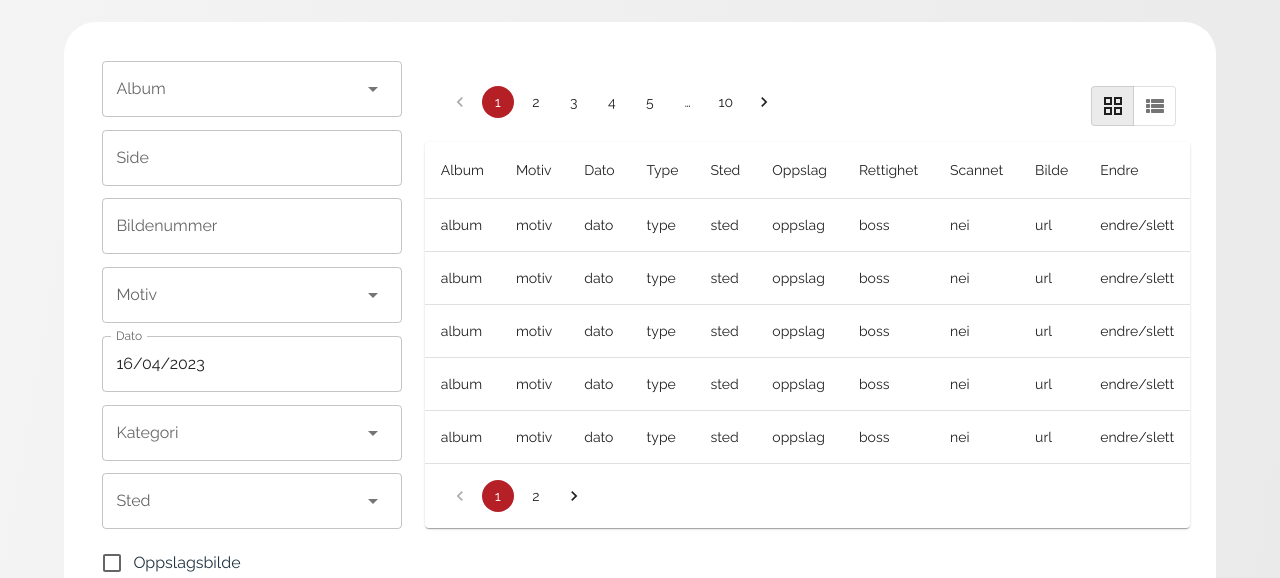
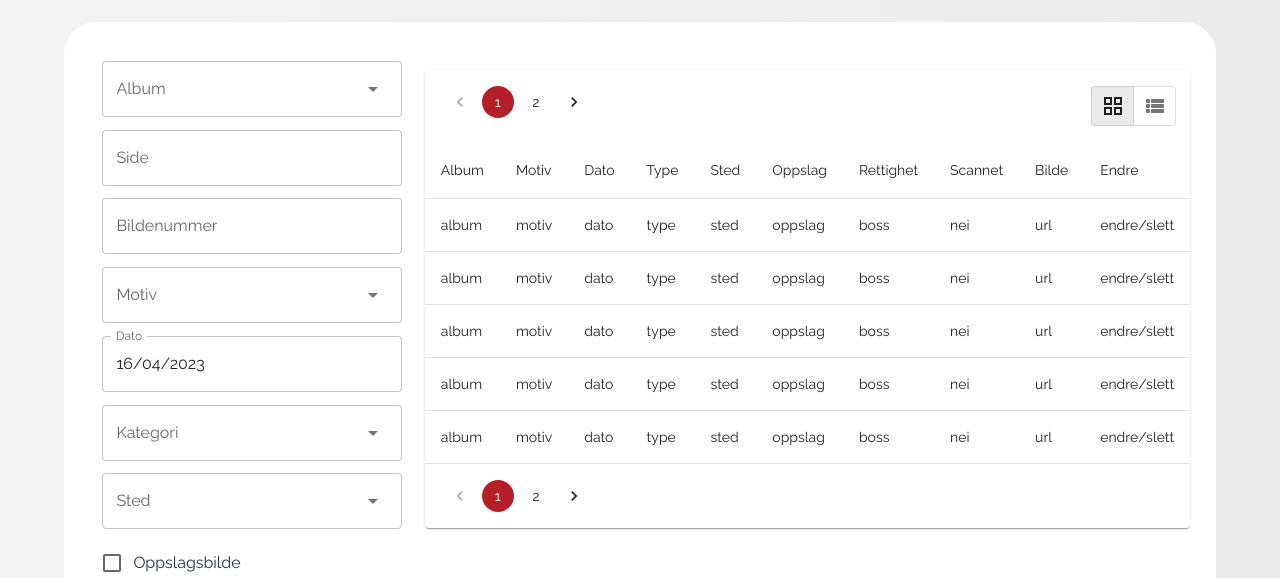
Before and after one commit to Fotogjengen/hilfling-frontend-extern, a React (Create React App) app: page /intern/sok in a window 1280 px wide. Shown: the part 154-732 px from the top of the page. Built offline with nearby package versions, Linux system fonts and the light colour scheme.

Commit message:
ferdig med gui

```diff
--- a/src/views/Intern/InternSearch/CustomTable.tsx
+++ b/src/views/Intern/InternSearch/CustomTable.tsx
@@ -1,4 +1,4 @@
-import React from "react";
+import React, { useState } from "react";
 import Table from "@mui/material/Table";
 import TableBody from "@mui/material/TableBody";
 import TableCell from "@mui/material/TableCell";
@@ -8,6 +8,7 @@ import TableRow from "@mui/material/TableRow";
 import Paper from "@mui/material/Paper";
 import Pagination from "@mui/material/Pagination";
 import styles from "./InternSearch.module.css";
+import ToggleComponent from "./ToggleComponent";
 
 const columns = [
   { id: "album", label: "Album" },
@@ -21,8 +22,6 @@ const columns = [
   { id: "bilde", label: "Bilde" },
   { id: "endre", label: "Endre" },
 ];
-
-const rowsPerPageOptions = [5, 10, 25];
 
 const rows = [
   {
@@ -106,6 +105,8 @@ const rows = [
   // ... more rows
 ];
 
+const rowsPerPageOptions = [5, 10, 25];
+
 const CustomTable = () => {
   const [page, setPage] = React.useState(1);
   const [rowsPerPage, setRowsPerPage] = React.useState(rowsPerPageOptions[0]);
@@ -113,11 +114,31 @@ const CustomTable = () => {
   const handleChangePage = (event: any, newPage: any) => {
     setPage(newPage);
   };
+  const [isGrid, setIsGrid] = useState(true);
+  const handleChange = () => {
+    setIsGrid(!isGrid);
+  };
 
   const emptyRows = Math.max(0, page * rowsPerPage - rows.length);
 
   return (
     <Paper>
+      <div className={styles.toggleHeader}>
+        <div className={styles.pagination}>
+          <Pagination
+            count={Math.ceil(rows.length / rowsPerPage)}
+            page={page}
+            onChange={handleChangePage}
+            color="primary"
+          />
+        </div>
+        <div className={styles.toggleComponent}>
+          <ToggleComponent
+            value={isGrid ? "Grid" : "List"}
+            onChange={handleChange}
+          />
+        </div>
+      </div>
       <TableContainer>
         <Table>
           <TableHead>
@@ -147,7 +168,7 @@ const CustomTable = () => {
           </TableBody>
         </Table>
       </TableContainer>
-      <div className={styles.pagination}>
+      <div className={styles.pagination2}>
         <Pagination
           count={Math.ceil(rows.length / rowsPerPage)}
           page={page}
--- a/src/views/Intern/InternSearch/InternSearch.module.css
+++ b/src/views/Intern/InternSearch/InternSearch.module.css
@@ -30,9 +30,16 @@
 .toggleHeader {
   width: 100%;
   border-radius: 1rem;
+  display: flex;
+  flex: 1;
 }
 
 .pagination {
+  width: 100%;
+  padding: 1rem;
+}
+
+.pagination2 {
   width: 100%;
   padding: 1rem;
 }
--- a/src/views/Intern/InternSearch/InternSearchView.tsx
+++ b/src/views/Intern/InternSearch/InternSearchView.tsx
@@ -1,38 +1,12 @@
 import React, { useState } from "react";
 import styles from "./InternSearch.module.css";
 import InternSearchInput from "./InternSearchInput";
-import { Grid, Pagination } from "@mui/material";
-import ToggleComponent from "./ToggleComponent";
 import CustomDataGrid from "./CustomTable";
 
 const InternSearchView = () => {
-  const [isGrid, setIsGrid] = useState(true);
-
-  const handleChange = () => {
-    setIsGrid(!isGrid);
-  };
-  const [pages, setPages] = React.useState(10);
   return (
     <div className={styles.internSearch}>
       <div className={styles.gridDivContainer}>
-        <div className={styles.toggleHeader}>
-          <div
-            style={{
-              display: "flex",
-              flex: "1",
-            }}
-          >
-            <div className={styles.pagination}>
-              <Pagination count={pages} color="primary" />
-            </div>
-            <div className={styles.toggleComponent}>
-              <ToggleComponent
-                value={isGrid ? "Grid" : "List"}
-                onChange={handleChange}
-              />
-            </div>
-          </div>
-        </div>
         <CustomDataGrid />
       </div>
       <InternSearchInput />
```
